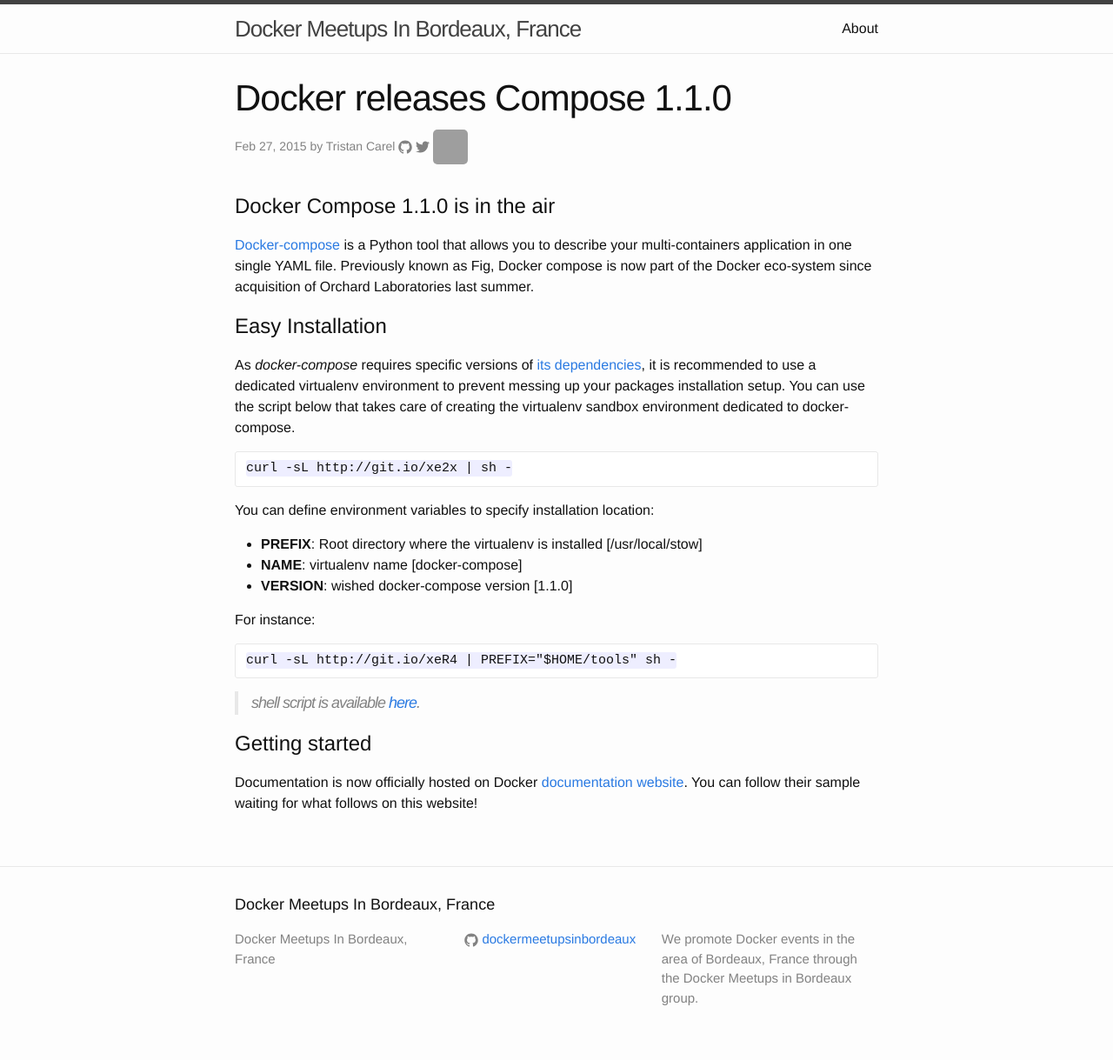
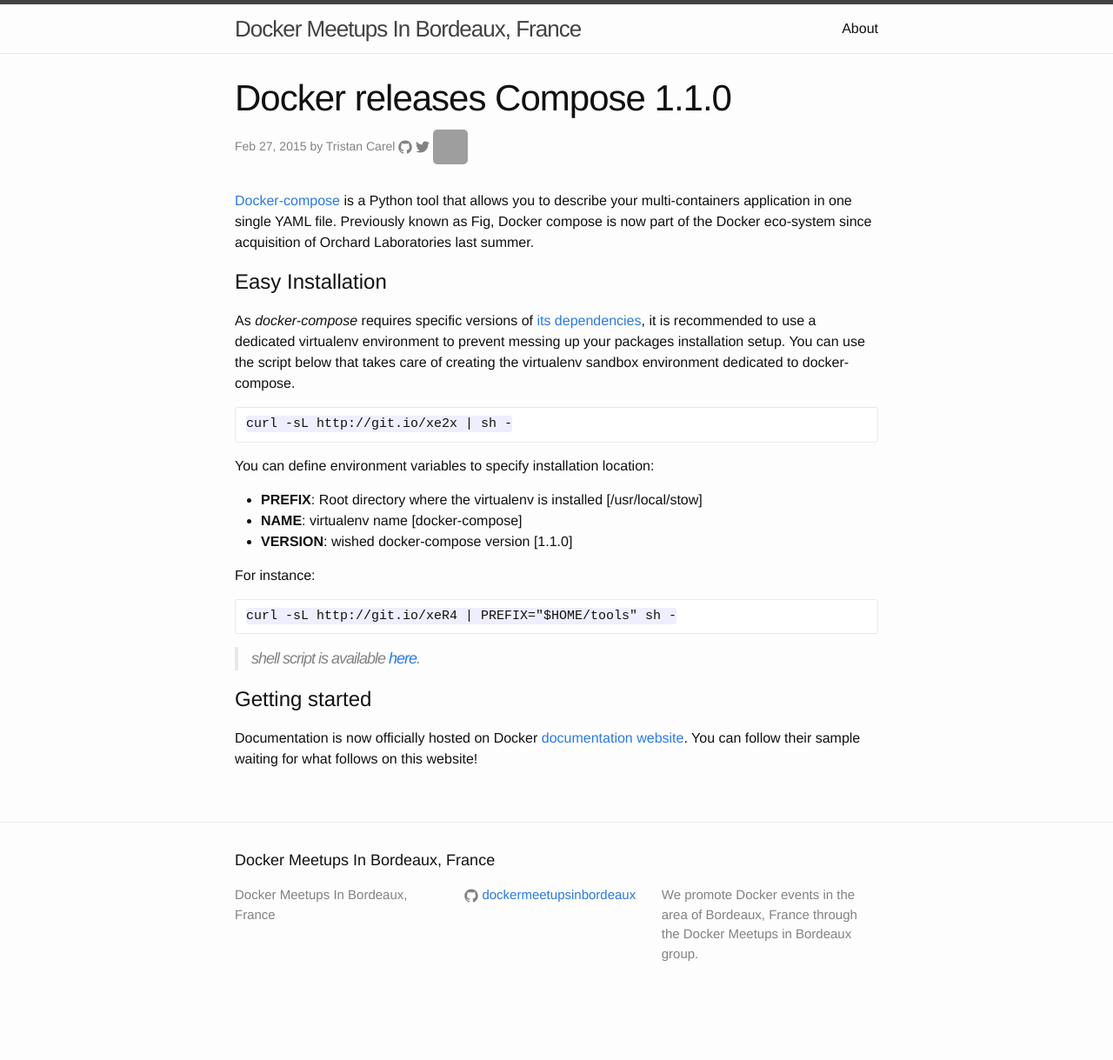
Before and after one commit to dockermeetupsinbordeaux/dockermeetupsinbordeaux.github.io, a Jekyll site: the page built from _posts/2015-02-27-docker-compose-1.1.0.md, in a window 1280 px wide. Shown: the whole page at 87% size. Built offline with Jekyll 4.4.1, drawn with Linux system fonts in a browser that asks for light colours; after the commit the page ends 1168 px from its top, so only the background shows below that; grey boxes are pictures that could not be loaded.

Commit message:
Fix post excerpts

```diff
--- a/_posts/2015-02-27-docker-compose-1.1.0.md
+++ b/_posts/2015-02-27-docker-compose-1.1.0.md
@@ -5,7 +5,6 @@ date: 2015-02-27
 categories: docker-compose release
 author: tristan
 ---
-# Docker Compose 1.1.0 is in the air
 
 [Docker-compose][dc-gh] is a Python tool that allows you to describe your multi-containers application in one single YAML file. Previously known as Fig, Docker compose is now part of the Docker eco-system since acquisition of Orchard Laboratories last summer.
 
```
Also changed, not shown: _posts/2015-03-01-minimalistic-docker-data-container.md (+2 -0 lines).
